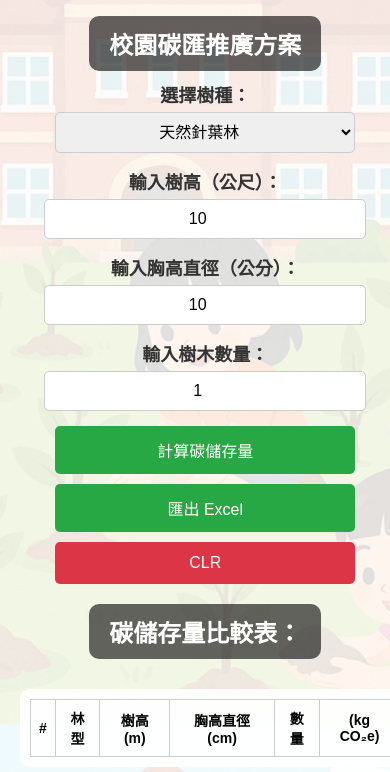
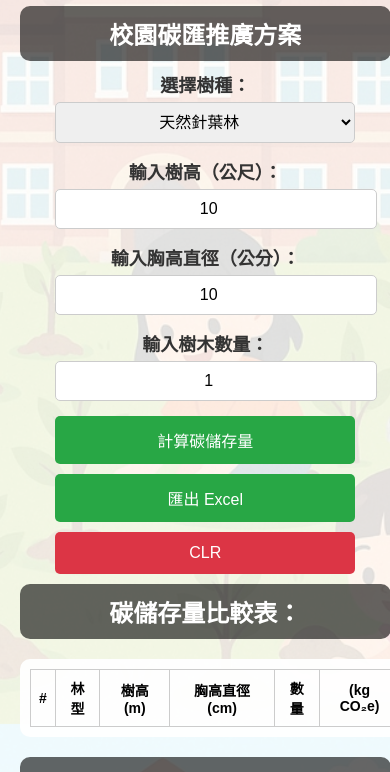
Before and after one commit to Sethjesus/Tree-Carbon, a plain HTML site: page index.html in a window 390 px wide. Shown: the part 120-892 px from the top of the page. Drawn offline with Linux system fonts and the light colour scheme.

Commit message:
Update index.html

```diff
--- a/index.html
+++ b/index.html
@@ -143,7 +143,6 @@ td:last-child {
         background-color: #45a049;
     }
 
-
     .input-group {
         display: flex;
         flex-direction: column;
@@ -174,6 +173,20 @@ label {
         margin-bottom: 15px; /* 增加下方間距 */
     }
 
+    /* Media query for smaller screens */
+    @media (max-width: 600px) {
+        h1, h2 {
+            display: block;
+            width: 100%;
+            box-sizing: border-box;
+        }
+
+        .input-group {
+            width: 100%;
+            display: block;
+        }
+    }
+
     </style>
 </head>
 <body>
@@ -199,7 +212,6 @@ label {
             <label for="treeCount">輸入樹木數量：</label>
             <input type="number" id="treeCount" value="1">
         </div>
-
 
         <button id="calculateBtn">計算碳儲存量</button>
         <button id="exportExcel">匯出 Excel</button>
```
Lines whose indentation alone changed are shown as unchanged.
